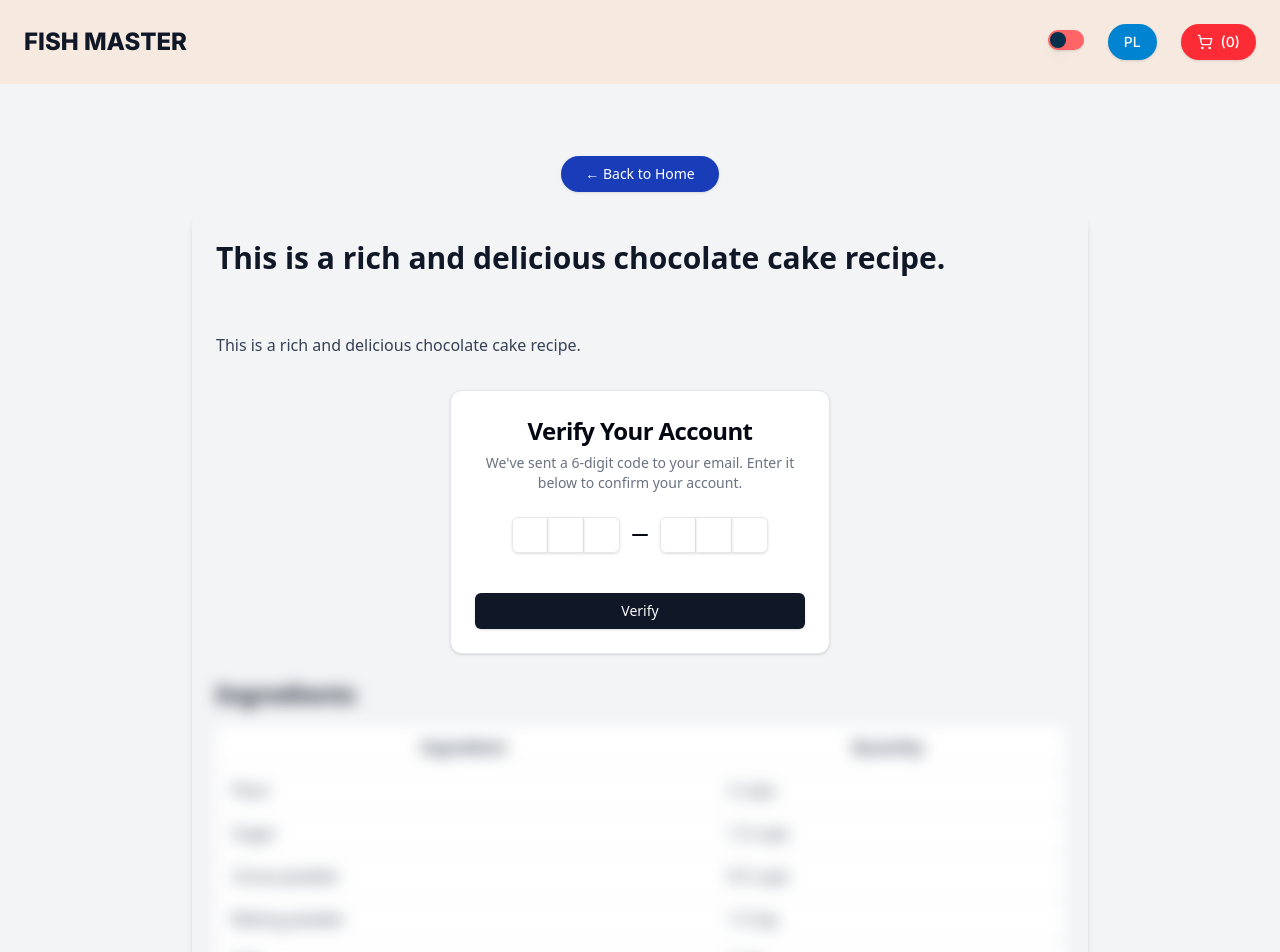
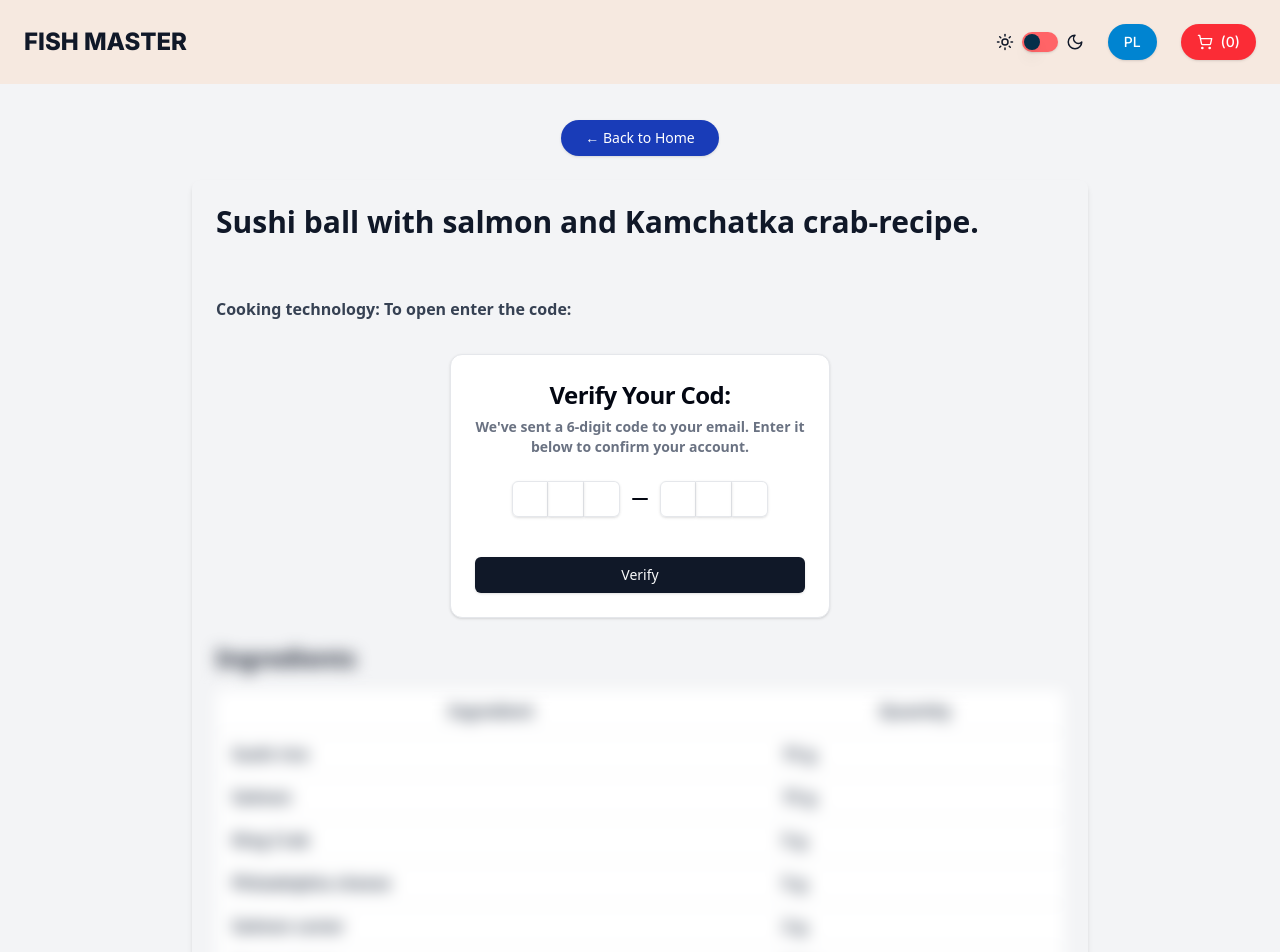
Before and after one commit to Fodi999/fish-master, a Next.js app: page /recipe/1 in a window 1280 px wide. Shown: the top 952 px of the page. Built offline with nearby package versions, Linux system fonts and the light colour scheme.

Commit message:
Описание изменений

```diff
--- a/src/app/cart/[id]/page.tsx
+++ b/src/app/cart/[id]/page.tsx
@@ -45,7 +45,7 @@ export default function CartPage() {
 
   return (
     <div
-      className={`min-h-screen p-4 sm:p-6 ${
+      className={`min-h-screen pt-24 p-4 sm:p-6 ${
         isDarkMode ? "bg-gray-900 text-gray-100" : "bg-gray-100 text-gray-900"
       }`}
     >
--- a/src/app/recipe/[id]/page.tsx
+++ b/src/app/recipe/[id]/page.tsx
@@ -1,14 +1,11 @@
 "use client";
-
 import React, { useState } from "react";
 import { useParams } from "next/navigation";
 import Link from "next/link";
 
-// Импортируем контексты языка и темы
 import { useLanguage } from "@/context/LanguageContext";
 import { useTheme } from "@/context/ThemeContext";
 
-// Импорт UI-компонентов (проверьте, как у вас устроены импорты)
 import { Button } from "@/components/ui/button";
 import {
   Card,
@@ -18,8 +15,6 @@ import {
   CardContent,
   CardFooter,
 } from "@/components/ui/card";
-
-// Если у вас готовые компоненты для ввода OTP:
 import {
   InputOTP,
   InputOTPGroup,
@@ -27,45 +22,36 @@ import {
   InputOTPSeparator,
 } from "@/components/ui/input-otp";
 
-// Импорт JSON для английской и польской версий
+// Импортируем наши JSON-файлы
 import enSushiContents from "@/language/en/Recipes/Contents Sushi.json";
 import plSushiContents from "@/language/pl/Recipes/Contents Sushi.json";
 
 export default function RecipePage() {
-  // Считываем динамический параметр /recipe/[id]
   const { id } = useParams();
-
-  // Определяем язык (en/pl) из контекста
   const { language } = useLanguage();
-  // Определяем тему (светлая/тёмная) из контекста
   const { isDarkMode } = useTheme();
 
-  // Состояния для демо-варианта верификации
   const [isVerified, setIsVerified] = useState(false);
   const [otp, setOtp] = useState("");
+  const [errorMessage, setErrorMessage] = useState("");
 
-  // При клике "Verify" можно сделать свою логику верификации (сравнить otp и т.д.)
-  const handleVerify = () => {
-    // Для примера делаем просто setIsVerified(true)
-    // В реальном проекте сравните otp с кодом или отправьте запрос на сервер
-    setIsVerified(true);
-  };
-
-  // Выбираем правильный JSON-файл рецептов в зависимости от языка
+  // Выбираем JSON в зависимости от языка
   const contents =
     language === "en"
       ? enSushiContents.contents
       : plSushiContents.contents;
 
-  // Ищем рецепт с указанным id
+  // Находим нужный рецепт
   const currentItem = contents.find((item) => item.id === id);
 
-  // Если в JSON не нашли запись, показываем «заглушку»
+  // Если не нашли — показываем заглушку
   if (!currentItem) {
     return (
       <div
         className={`min-h-screen p-8 transition-colors duration-300 ${
-          isDarkMode ? "bg-gray-900 text-gray-100" : "bg-[#F6E9E0] text-gray-900"
+          isDarkMode
+            ? "bg-gray-900 text-gray-100"
+            : "bg-[#F6E9E0] text-gray-900"
         }`}
       >
         <h1 className="text-2xl font-bold mb-4">
@@ -78,44 +64,49 @@ export default function RecipePage() {
     );
   }
 
+  // Обработчик ввода кода
+  const handleVerify = () => {
+    if (otp === currentItem.code) {
+      setIsVerified(true);
+      setErrorMessage("");
+    } else {
+      setErrorMessage("Invalid code. Please try again.");
+    }
+  };
+
   return (
     <div
-      className={`min-h-screen p-8 font-sans transition-colors duration-300 ${
+      className={`min-h-screen pt-24 p-8 font-sans transition-colors duration-300 ${
         isDarkMode
           ? "bg-gray-900 text-gray-100"
           : "bg-gray-100 text-gray-900"
       }`}
     >
-      {/* Шапка с кнопкой возврата на главную */}
+      {/* Кнопка «Back to Home» */}
       <div className="container mx-auto p-6 text-center">
-        <div className="text-center mt-4">
         <Link href="/">
-            <Button className="inline-block text-white bg-blue-800 hover:bg-blue-600 dark:bg-blue-700 dark:hover:bg-blue-600 rounded-full px-6 py-2 font-medium transition">
-              {/* Если в JSON есть backToHomeText — выводим, иначе просто "Back to Home" */}
+          <Button className="inline-block bg-blue-800 hover:bg-blue-600 dark:bg-blue-700 dark:hover:bg-blue-600 rounded-full px-6 py-2 font-medium text-white transition">
             {currentItem.backToHomeLinkText || "Back to Home"}
           </Button>
         </Link>
-        </div>
       </div>
 
       {/* Карточка рецепта */}
       <div className="bg-gray-100 dark:bg-gray-800 shadow-md rounded-lg overflow-hidden max-w-4xl mx-auto">
         <div className="p-6">
-          {/* Заголовок и описание рецепта */}
           <h1 className="text-3xl font-extrabold text-gray-900 dark:text-white mb-2">
             {currentItem.content}
           </h1>
         </div>
 
         <div className="p-6">
-          <div className="prose prose-lg dark:prose-invert max-w-none leading-relaxed text-gray-700 dark:text-gray-300">
-            {/* Основной контент рецепта */}
-            <p>{currentItem.content}</p>
+          <div className="prose prose-lg dark:prose-invert max-w-none font-semibold leading-relaxed text-gray-700 dark:text-gray-300">
+            <p>{currentItem.noPrevText}</p>
 
             {/* Блок верификации (OTP) */}
             {!isVerified && (
-              <div className="flex items-center justify-center mt-8">
-                <Card className="w-[380px] mx-auto">
+              <div className="flex flex-col items-center mt-8">
+                <Card className="w-[380px]">
                   <CardHeader>
                     <CardTitle className="text-2xl font-bold text-center">
                       {currentItem.verifyTitle}
@@ -124,10 +115,7 @@ export default function RecipePage() {
                       {currentItem.verifyDescription}
                     </CardDescription>
                   </CardHeader>
-
-                  <CardContent className="flex justify-center items-center">
-                    <div className="flex flex-col items-center space-y-4">
-                      {/* Компонент ввода OTP (6 цифр) */}
+                  <CardContent className="flex flex-col items-center">
                     <InputOTP maxLength={6} value={otp} onChange={setOtp}>
                       <InputOTPGroup>
                         <InputOTPSlot index={0} />
@@ -141,9 +129,11 @@ export default function RecipePage() {
                         <InputOTPSlot index={5} />
                       </InputOTPGroup>
                     </InputOTP>
-                    </div>
+
+                    {errorMessage && (
+                      <p className="text-red-500 mt-2">{errorMessage}</p>
+                    )}
                   </CardContent>
-
                   <CardFooter>
                     <Button className="w-full mt-4" onClick={handleVerify}>
                       {currentItem.verifyButtonText}
@@ -153,20 +143,21 @@ export default function RecipePage() {
               </div>
             )}
 
-            {/* Таблица ингредиентов (затемняется, если не верифицирован) */}
-            {currentItem.ingredients && (
+            {/* Секция ингредиентов (с блюром, если код не введён) */}
             <div className={`mt-6 ${isVerified ? "" : "blur-sm"}`}>
               <h2 className="text-2xl font-bold text-gray-900 dark:text-white mb-4">
-                  Ingredients
+                {/* Используем ключ из JSON */}
+                {currentItem.ingredientsHeader}
               </h2>
               <table className="min-w-full bg-white dark:bg-gray-800">
                 <thead>
                   <tr>
                     <th className="py-2 px-4 border-b border-gray-200 dark:border-gray-700">
-                        Ingredient
+                      {/* Используем ключ из JSON */}
+                      {currentItem.tableHeaders.ingredient}
                     </th>
                     <th className="py-2 px-4 border-b border-gray-200 dark:border-gray-700">
-                        Quantity
+                      {currentItem.tableHeaders.quantity}
                     </th>
                   </tr>
                 </thead>
@@ -184,14 +175,12 @@ export default function RecipePage() {
                 </tbody>
               </table>
 
-                {/* Дополнительно выводим yield (сколько порций) */}
               {currentItem.yield && (
                 <p className="mt-4 text-gray-700 dark:text-gray-300">
                   <strong>Yield:</strong> {currentItem.yield}
                 </p>
               )}
             </div>
-            )}
           </div>
         </div>
       </div>
--- a/src/components/Header.tsx
+++ b/src/components/Header.tsx
@@ -6,7 +6,7 @@ import { useLanguage } from "@/context/LanguageContext";
 import { Button } from "@/components/ui/button";
 import { useTheme } from "@/context/ThemeContext";
 import Link from "next/link";
-import { ShoppingCart } from "lucide-react"; // Иконка корзины
+import { ShoppingCart, Sun, Moon } from "lucide-react"; // Иконки
 
 // Импортируем хук корзины из CartContext
 import { useCart } from "@/context/CartContext";
@@ -24,7 +24,7 @@ export default function Header() {
 
   return (
     <header
-      className={`p-6 transition-colors duration-300 ${
+      className={`fixed top-0 left-0 right-0 z-50 p-6 transition-colors duration-300 ${
         isDarkMode ? "bg-gray-900 text-gray-100" : "bg-[#F6E9E0] text-gray-900"
       }`}
     >
@@ -35,8 +35,10 @@ export default function Header() {
         {/* Правый блок с кнопками */}
         <ul className="flex gap-6 items-center">
           {/* Переключатель темы */}
-          <li>
+          <li className="flex items-center">
+            <Sun className="mr-2" size={18} />
             <Switch onCheckedChange={toggleTheme} checked={isDarkMode} />
+            <Moon className="ml-2" size={18} />
           </li>
 
           {/* Переключатель языка */}
--- a/src/components/ProductSliders.tsx
+++ b/src/components/ProductSliders.tsx
@@ -95,7 +95,7 @@ export default function ProductSliders() {
   return (
     <div
       className={`min-h-screen p-8 font-sans transition-colors duration-300 ${
-        isDarkMode ? "bg-gray-900 text-gray-200" : "bg-[#F6E9E0] text-gray-900"
+        isDarkMode ? "bg-gray-900 text-gray-200" : "bg-orange-100 text-gray-900"
       }`}
     >
       {Object.keys(sections).map((category: string) => (
@@ -151,7 +151,7 @@ export default function ProductSliders() {
                     {/* capacities */}
                     <div className="flex gap-2 mt-2">
                       {section.capacities.map((capacity, idx) => {
-                        if (capacity.value === "Recipe" && capacity.active) {
+                        if (capacity.value === (language === "en" ? "Recipe" : "Przepis") && capacity.active) {
                           return (
                             <Link href={`/recipe/${section.id}`} key={idx}>
                               <span className="px-3 py-1 rounded-full border text-sm cursor-pointer bg-orange-500 text-white border-orange-500">
--- a/src/language/en/Product Cards/rolls.json
+++ b/src/language/en/Product Cards/rolls.json
@@ -4,12 +4,12 @@
         "id": "1",
         "title": "Sushi bol with salmon and Kamchatka crab",
         "imageUrl": "/000002.webp",
-        "description": "Serving size: 33 g.",
+        "description": "Serving size: 45 g.",
         "buttonText": "Order",
         "contentComponent": "RollsContent1",
         "capacities": [
           { "value": "Recipe", "active": true },
-          { "value": "144 calories", "active": false }
+          { "value": "80 calories", "active": false }
         ],
         "price": "44 zł"
       },
--- a/src/language/en/Recipes/Contents Sushi.json
+++ b/src/language/en/Recipes/Contents Sushi.json
@@ -2,27 +2,25 @@
   "contents": [
     {
       "id": "1",
-        "content": "This is a rich and delicious chocolate cake recipe.",
-        "noPrevText": "No previous card",
-        "noNextText": "No next card",
-        "prevText": "Previous",
-        "nextText": "Next",
-        "goToText": "Go to",
+      "content": "Sushi ball with salmon and Kamchatka crab-recipe.",
+      "noPrevText": "Cooking technology: To open enter the code:",
+      "ingredientsHeader": "Ingredients",
+      "tableHeaders": {
+        "ingredient": "Ingredient",
+        "quantity": "Quantity"
+      },
       "ingredients": [
-          { "name": "Flour", "quantity": "2 cups" },
-          { "name": "Sugar", "quantity": "1.5 cups" },
-          { "name": "Cocoa powder", "quantity": "0.5 cups" },
-          { "name": "Baking powder", "quantity": "1.5 tsp" },
-          { "name": "Salt", "quantity": "1 tsp" },
-          { "name": "Eggs", "quantity": "2" },
-          { "name": "Milk", "quantity": "1 cup" },
-          { "name": "Vegetable oil", "quantity": "0.5 cup" },
-          { "name": "Vanilla extract", "quantity": "2 tsp" },
-          { "name": "Boiling water", "quantity": "1 cup" }
+        { "name": "Sushi rice", "quantity": "15 g." },
+        { "name": "Salmon", "quantity": "15 g." },
+        { "name": "King Crab", "quantity": "5 g." },
+        { "name": "Philadelphia cheese", "quantity": "5 g." },
+        { "name": "Salmon caviar", "quantity": "2 g." },
+        { "name": "Green onions", "quantity": "0.5 g." },
+        { "name": "Spicy sauce", "quantity": "2 g." }
       ],
-        "yield": "Serves 8-10",
+      "yield": "Total weight 45 g.",
       "code": "123456",
-        "verifyTitle": "Verify Your Account",
+      "verifyTitle": "Verify Your Cod:",
       "verifyDescription": "We've sent a 6-digit code to your email. Enter it below to confirm your account.",
       "verifyButtonText": "Verify",
       "cardNotFoundTitle": "Card not found",
--- a/src/language/pl/Product Cards/rolls.json
+++ b/src/language/pl/Product Cards/rolls.json
@@ -4,12 +4,12 @@
         "id": "1",
         "title": "Kulki sushi z łososiem i krabem kamczackim.",
         "imageUrl": "/000002.webp",
-        "description": "Wielkość porcji: 33 g",
+        "description": "Wielkość porcji: 45 g",
         "buttonText": "Zamów",
         "contentComponent": "RollsContent1",
         "capacities": [
           { "value": "Przepis", "active": true },
-          { "value": "144 kalorie", "active": false }
+          { "value": "80 kalorie", "active": false }
         ],
         "price": "44 zł"
       },
--- a/src/language/pl/Recipes/Contents Sushi.json
+++ b/src/language/pl/Recipes/Contents Sushi.json
@@ -2,28 +2,26 @@
   "contents": [
     {
       "id": "1",
-        "content": "To jest bogaty i pyszny przepis na ciasto czekoladowe.",
-        "noPrevText": "Brak poprzedniej karty",
-        "noNextText": "Brak następnej karty",
-        "prevText": "Poprzednia",
-        "nextText": "Następna",
-        "goToText": "Idź do",
+      "content": "Kulki sushi z łososiem i krabem Królewski-przepis.",
+      "noPrevText": "Technologia gotowania: Aby otworzyć, wprowadź kod:",
+      "ingredientsHeader": "Składniki",
+      "tableHeaders": {
+        "ingredient": "Składnik",
+        "quantity": "Ilość"
+      },
       "ingredients": [
-          { "name": "Mąka", "quantity": "2 filiżanki" },
-          { "name": "Cukier", "quantity": "1,5 filiżanki" },
-          { "name": "Proszek kakaowy", "quantity": "0,5 filiżanki" },
-          { "name": "Proszek do pieczenia", "quantity": "1,5 łyżeczki" },
-          { "name": "Sól", "quantity": "1 łyżeczka" },
-          { "name": "Jajka", "quantity": "2" },
-          { "name": "Mleko", "quantity": "1 filiżanka" },
-          { "name": "Olej roślinny", "quantity": "0,5 filiżanki" },
-          { "name": "Ekstrakt waniliowy", "quantity": "2 łyżeczki" },
-          { "name": "Wrząca woda", "quantity": "1 filiżanka" }
+        { "name": "Ryż do sushi", "quantity": "15 g." },
+        { "name": "Łosoś", "quantity": "15 g." },
+        { "name": "Krab królewski", "quantity": "5 g." },
+        { "name": "Ser Philadelphia", "quantity": "5 g." },
+        { "name": "Kawior z łososia", "quantity": "2 g." },
+        { "name": "Zielona cebulka", "quantity": "0,5 g." },
+        { "name": "Sos pikantny", "quantity": "2 g." }
       ],
-        "yield": "Porcje dla 8-10 osób",
+      "yield": "Łączna waga 45 g.",
       "code": "123456",
-        "verifyTitle": "Zweryfikuj swoje konto",
-        "verifyDescription": "Wysłaliśmy 6-cyfrowy kod na Twój e-mail. Wprowadź go poniżej, aby potwierdzić swoje konto.",
+      "verifyTitle": "Sprawdź swój kod:",
+      "verifyDescription": "Wysłaliśmy 6-cyfrowy kod na Twój e-mail. Wpisz go tutaj, aby potwierdzić konto.",
       "verifyButtonText": "Zweryfikuj",
       "cardNotFoundTitle": "Karta nie znaleziona",
       "backToHomeLinkText": "← Powrót do strony głównej"
```
Also changed, not shown: src/components/ButtonGroup.tsx (+8 -24 lines), public/Feis-1 (1).webp (added), public/feis-1.webp (deleted). Lines whose indentation alone changed are shown as unchanged.
